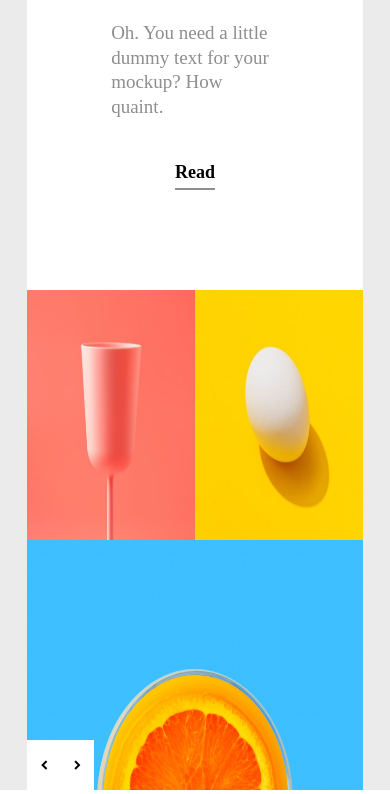
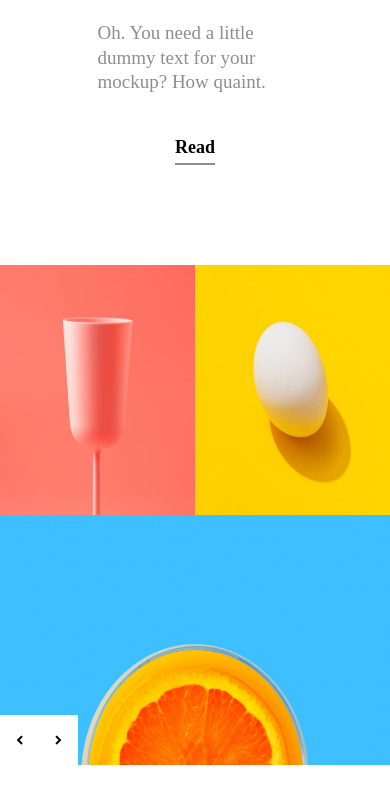
Before and after one commit to RubyMary18/Designerd-Template, a plain HTML site: page index.html in a window 390 px wide. Shown: the part 257-1051 px from the top of the page. After the commit the page ends 1026 px from the top, so only its background shows below. Drawn offline with Linux system fonts and the light colour scheme.

Commit message:
responsive

```diff
--- a/assets/css/style.css
+++ b/assets/css/style.css
@@ -271,6 +271,9 @@ h1 {
 
 /*media query for 540px starts here*/
 @media only screen and (max-width: 540px) {
+  .wrapper {
+    max-width: 100%;
+  }
   .main {
     padding: 0;
   }
```
